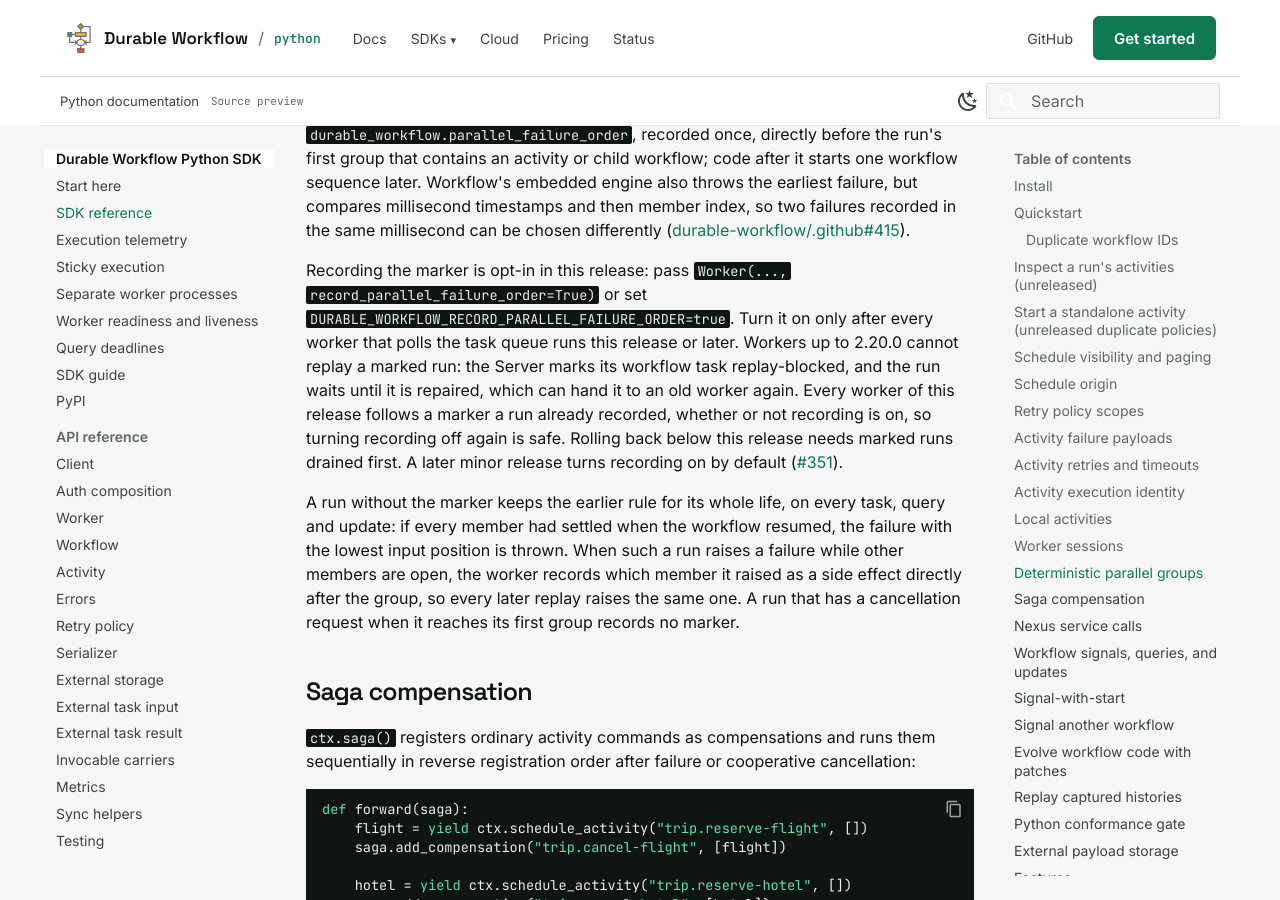
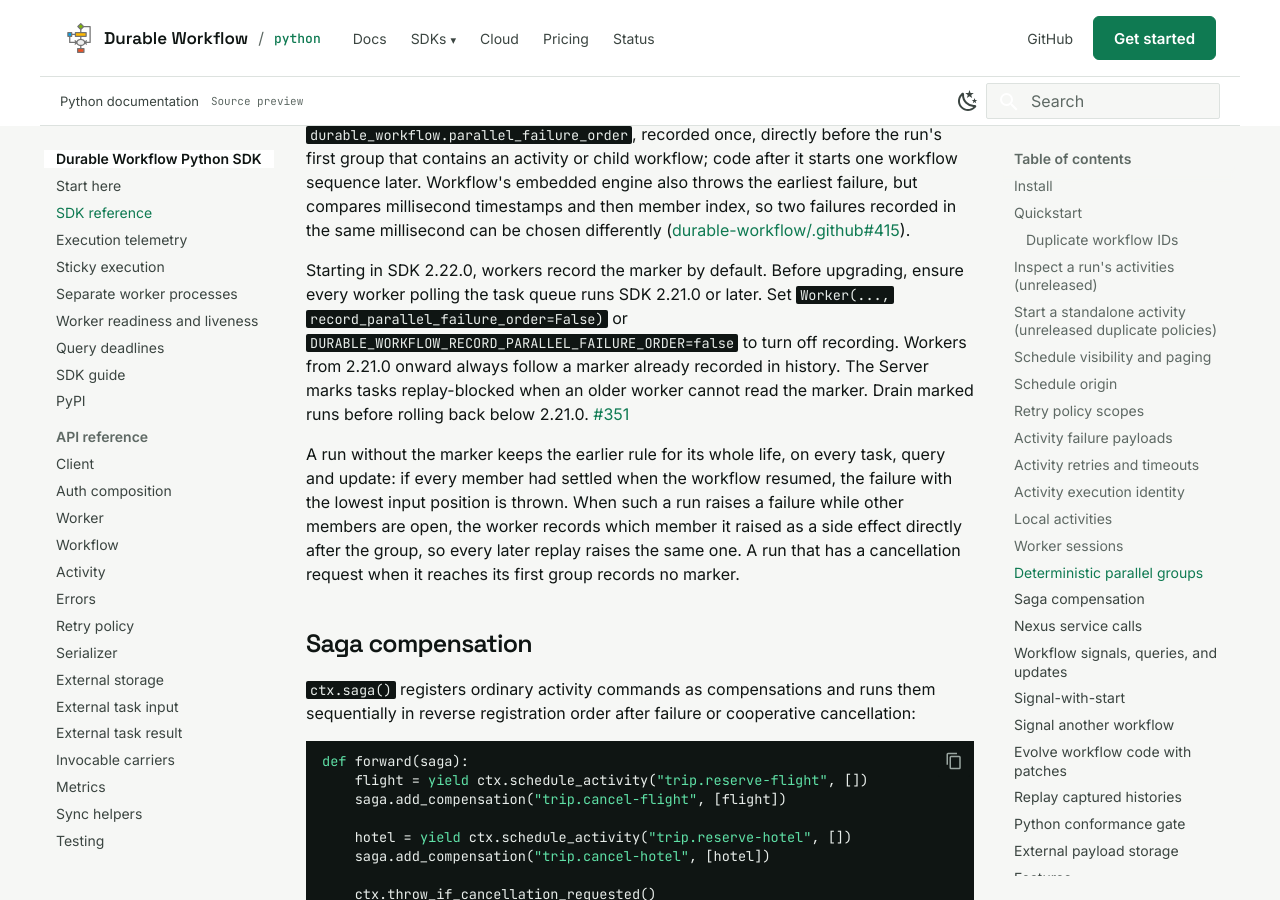
Before and after one commit to durable-workflow/sdk-python, an MkDocs documentation site: the page built from docs/sdk-reference.md, in a window 1280 px wide and 900 px high, scrolled down 11720 px. Built offline with MkDocs 1.6.1 and Material for MkDocs 9.7.7, drawn with Linux system fonts in a browser that asks for light colours.

Commit message:
Record parallel failure order by default on Python workers

```diff
--- a/docs/sdk-reference.md
+++ b/docs/sdk-reference.md
@@ -553,17 +553,14 @@ index, so two failures recorded in the same millisecond can be chosen
 differently
 ([durable-workflow/.github#415](https://github.com/durable-workflow/.github/issues/415)).
 
-Recording the marker is opt-in in this release: pass
-`Worker(..., record_parallel_failure_order=True)` or set
-`DURABLE_WORKFLOW_RECORD_PARALLEL_FAILURE_ORDER=true`. Turn it on only after
-every worker that polls the task queue runs this release or later. Workers up
-to 2.20.0 cannot replay a marked run: the Server marks its workflow task
-replay-blocked, and the run waits until it is repaired, which can hand it to an
-old worker again. Every worker of this release follows a marker a run already
-recorded, whether or not recording is on, so turning recording off again is
-safe. Rolling back below this release needs marked runs drained first. A later
-minor release turns recording on by default
-([#351](https://github.com/durable-workflow/sdk-python/issues/351)).
+Starting in SDK 2.22.0, workers record the marker by default. Before
+upgrading, ensure every worker polling the task queue runs SDK 2.21.0 or later.
+Set `Worker(..., record_parallel_failure_order=False)` or
+`DURABLE_WORKFLOW_RECORD_PARALLEL_FAILURE_ORDER=false` to turn off recording.
+Workers from 2.21.0 onward always follow a marker already recorded in history.
+The Server marks tasks replay-blocked when an older worker cannot read the
+marker. Drain marked runs before rolling back below 2.21.0.
+[#351](https://github.com/durable-workflow/sdk-python/issues/351)
 
 A run without the marker keeps the earlier rule for its whole life, on every
 task, query and update: if every member had settled when the workflow resumed,
```
Also changed, not shown: CHANGELOG.md (+9 -0 lines), 6 other files.
